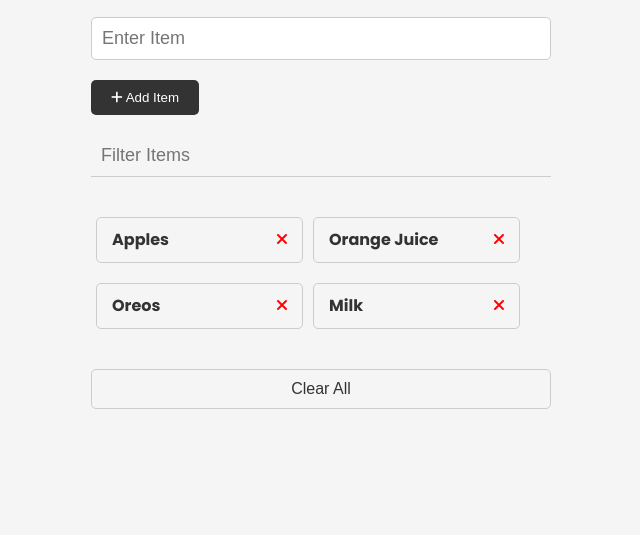
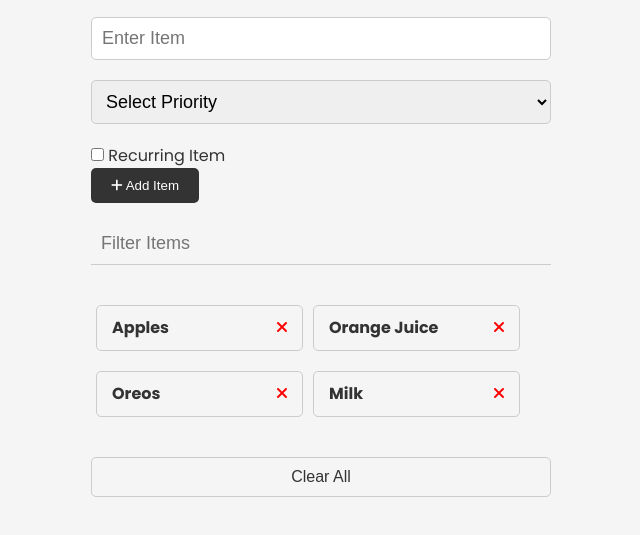
Before and after one commit to Mr-Luka/chal-1, a plain HTML site: page EVENTS/index.html in a window 1280 px wide. Shown: the part 117-652 px from the top of the page, without its empty margins (319-959 px from the left). Drawn offline with Linux system fonts and the light colour scheme.

Commit message:
added more html elements in the shopping list

```diff
--- a/EVENTS/index.html
+++ b/EVENTS/index.html
@@ -29,6 +29,17 @@
             name="item"
             placeholder="Enter Item"
           />
+
+          <!-- Select Input -->
+          <select id="priority-input" name="priority" class="form-input">
+            <option value="0">Select Priority</option>
+            <option value="1">1</option>
+            <option value="2">2</option>
+            <option value="3">3</option>
+          </select>
+          <!-- Checkbox Input-->
+          <input type="checkbox" id="checkbox" />
+          Recurring Item
         </div>
         <div class="form-control">
           <button type="submit" class="btn">
@@ -75,6 +86,6 @@
 
       <button id="clear" class="btn-clear">Clear All</button>
     </div>
-<script src="../EVENTS/keyboard-events-&-key-properties.js"></script>
+<script src="../EVENTS/input-events.js"></script>
   </body>
 </html>
```
Also changed, not shown: EVENTS/input-events.js (added).
